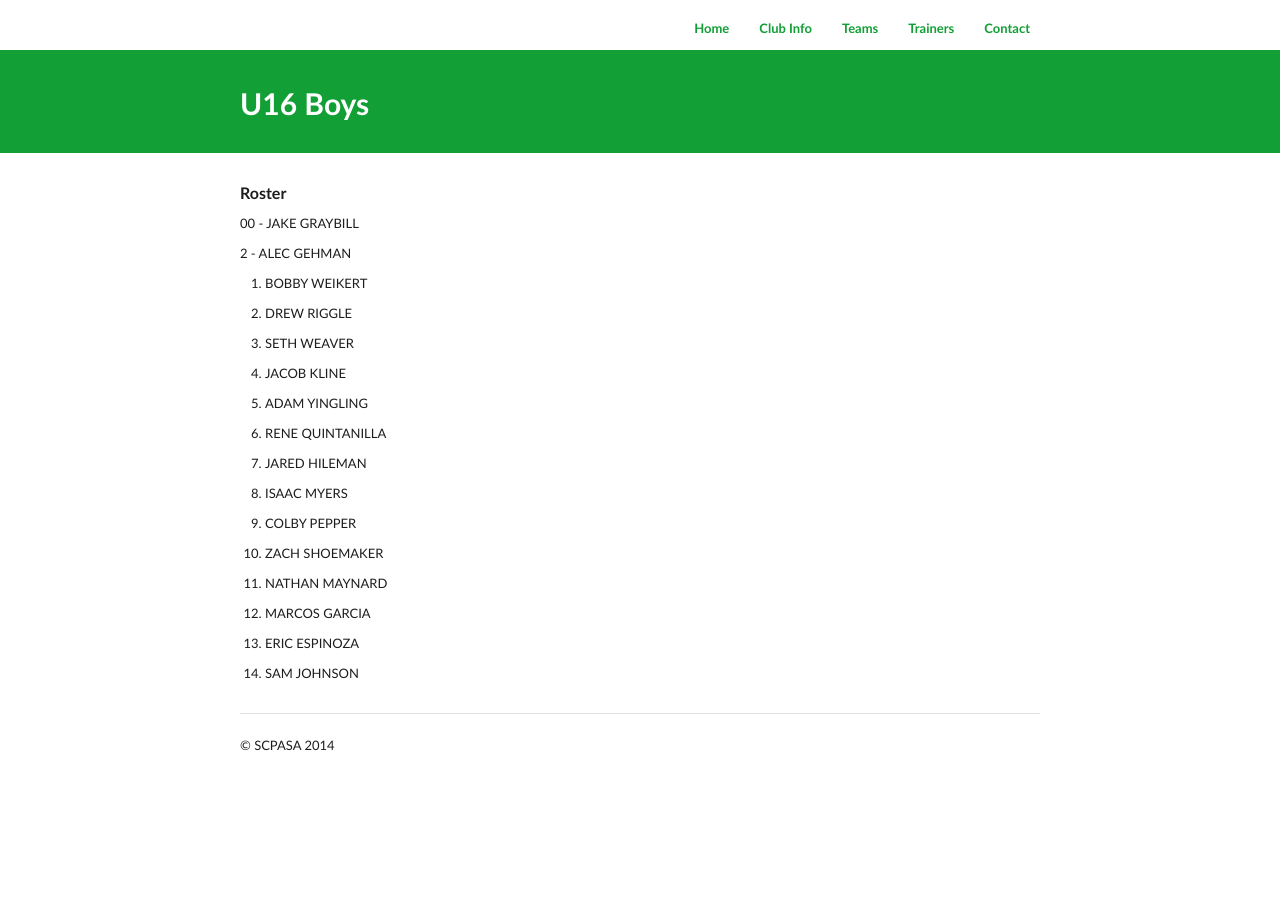
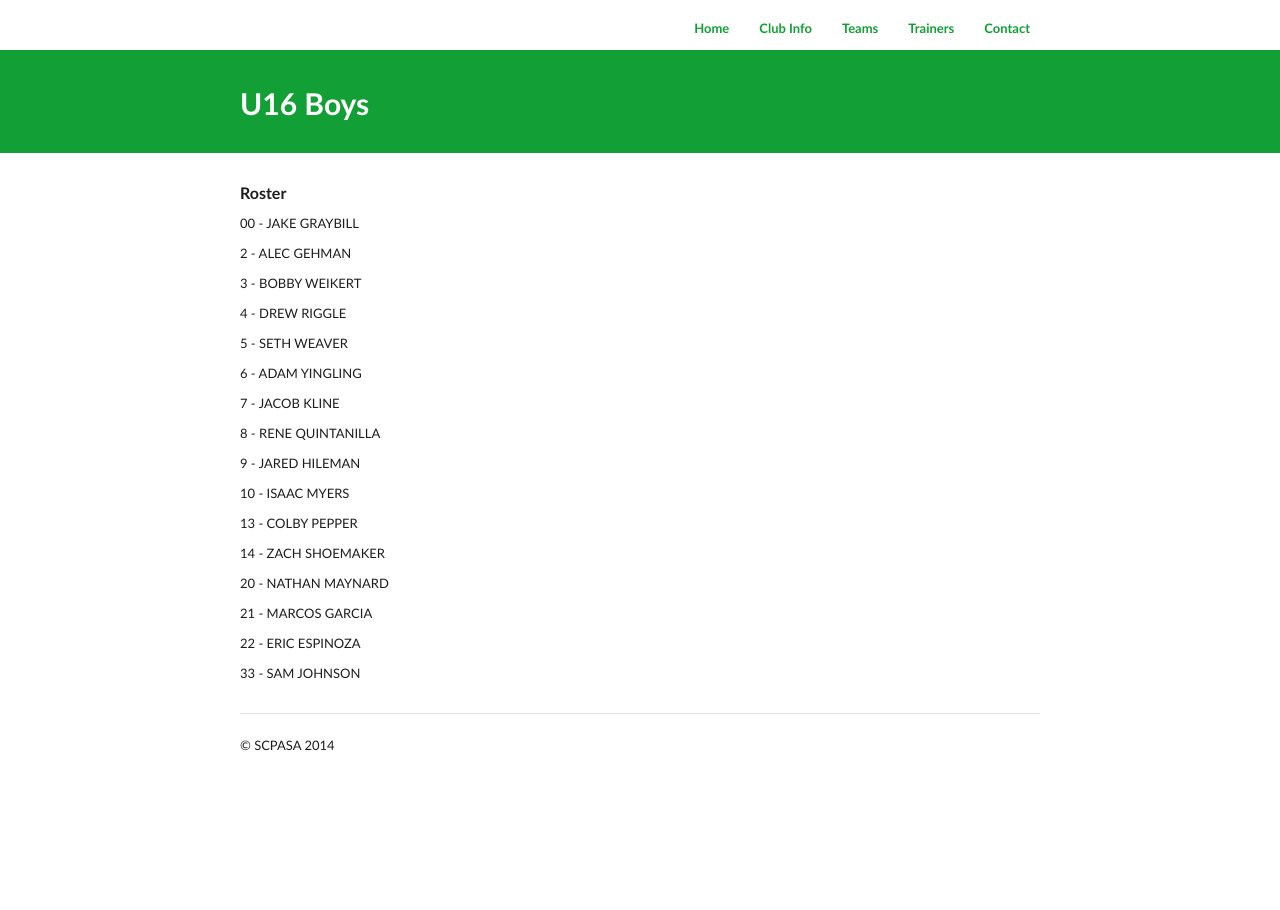
Before and after one commit to SCPASA/SCPASA.github.io, a Jekyll site: the page built from teams/U16-Boys.md, in a window 1280 px wide. Built offline with Jekyll 4.4.1, drawn with Linux system fonts in a browser that asks for light colours; Markdown is read by kramdown in place of the engine named in the settings.

Commit message:
Update U16-Boys.md

```diff
--- a/teams/U16-Boys.md
+++ b/teams/U16-Boys.md
@@ -12,30 +12,30 @@ permalink: /U16-Boys/
 
 2 - ALEC GEHMAN
 
-3. BOBBY WEIKERT
+3 - BOBBY WEIKERT
 
-4. DREW RIGGLE
+4 - DREW RIGGLE
 
-5. SETH WEAVER
+5 - SETH WEAVER
 
-7. JACOB KLINE
+6 - ADAM YINGLING
 
-6. ADAM YINGLING
+7 - JACOB KLINE
 
-8. RENE QUINTANILLA
+8 - RENE QUINTANILLA
 
-9. JARED HILEMAN
+9 - JARED HILEMAN
 
-12. ISAAC MYERS
+10 - ISAAC MYERS
 
-13. COLBY PEPPER
+13 - COLBY PEPPER
 
-14. ZACH SHOEMAKER
+14 - ZACH SHOEMAKER
 
-20. NATHAN MAYNARD
+20 - NATHAN MAYNARD
 
-21. MARCOS GARCIA
+21 - MARCOS GARCIA
 
-30. ERIC ESPINOZA
+22 - ERIC ESPINOZA
 
-33. SAM JOHNSON
+33 - SAM JOHNSON
```
